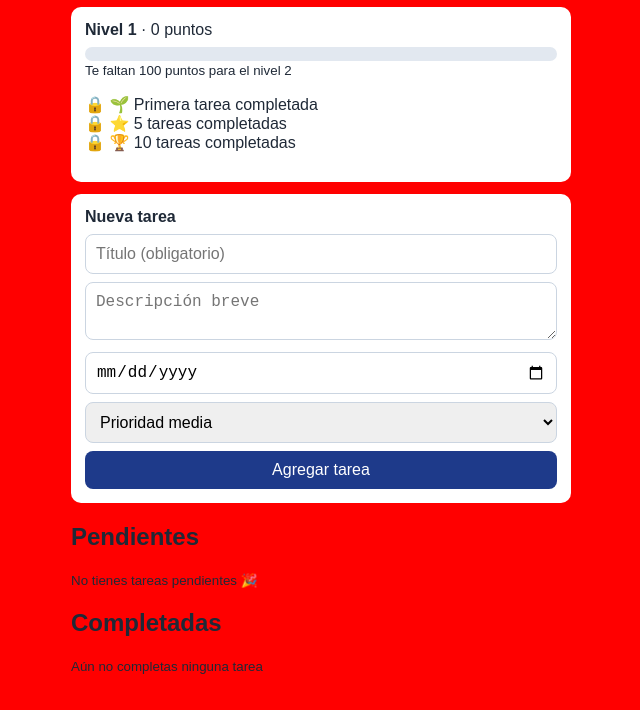
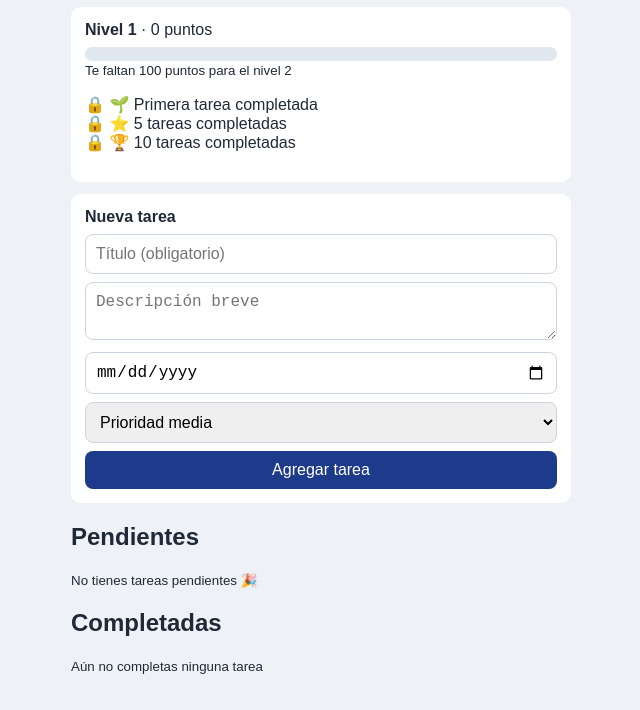
Before and after one commit to JORGEGABRIE004/APP-DE-GESTI-N-DE-TAREAS-, a plain HTML site: page index.html in a window 1280 px wide. Shown: the part 90-800 px from the top of the page, without its empty margins (319-959 px from the left). Drawn offline with Linux system fonts and the light colour scheme.

Commit message:
Change background color variable in CSS

```diff
--- a/index.html
+++ b/index.html
@@ -16,7 +16,7 @@
 <style>
 /* COLORES: cambia aquí y cambia toda la app */
 :root {
-  --fondo: #ff0000;
+  --fondo: #eef2f7;
   --tarjeta: #ffffff;
   --principal: #1e3a8a;   /* azul de botones y título */
   --texto: #1f2937;
```
